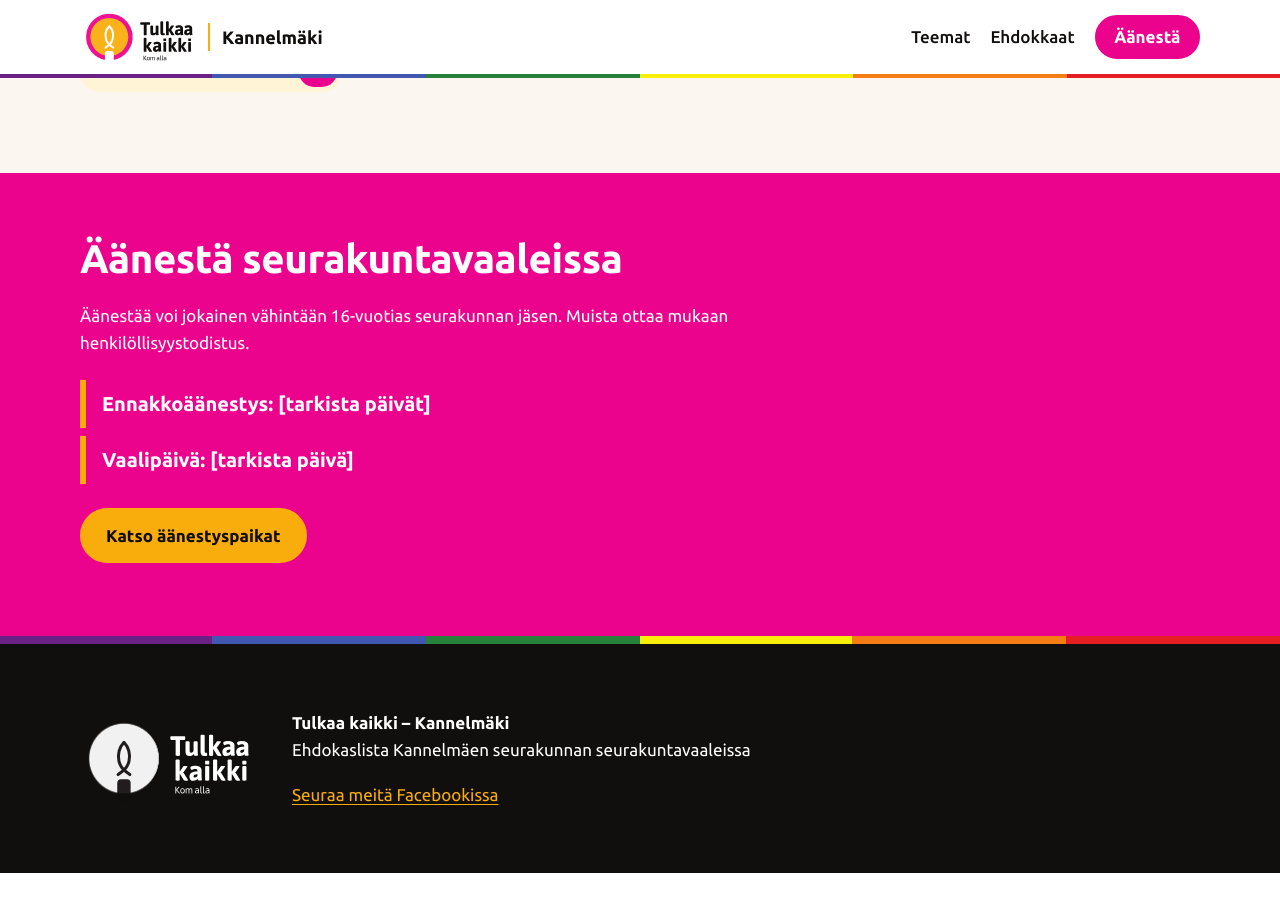
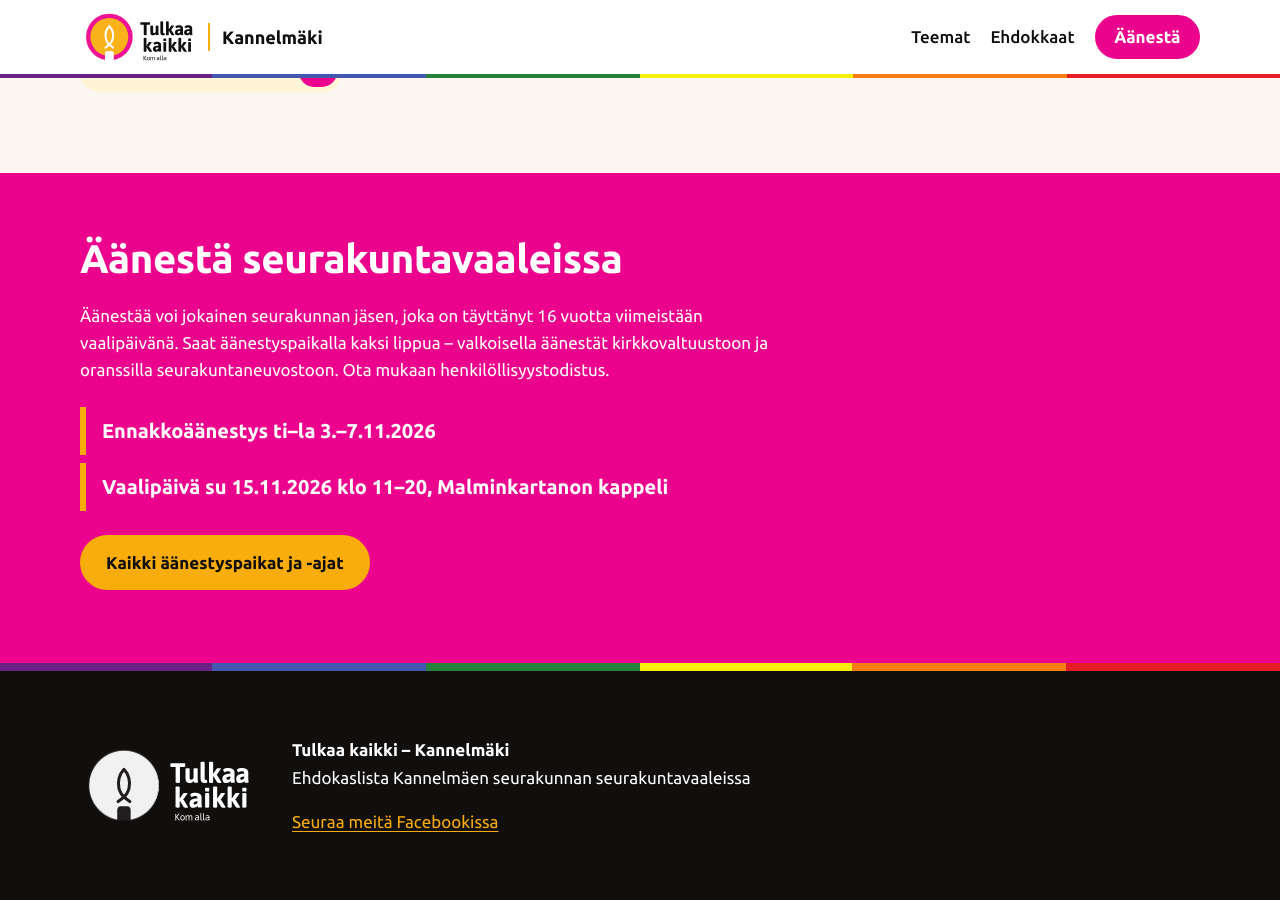
Before and after one commit to vvjarvilehto/tulkaakaikki-kannelmaki, a Jekyll site: the page built from index.html, in a window 1280 px wide and 900 px high, scrolled down 3881 px. Built offline with Jekyll 4.4.1, drawn with Linux system fonts in a browser that asks for light colours; before the commit the page ends 4754 px from its top, so only the background shows below that.

Commit message:
Äänestysajat ja -paikat seurakunnan sivulta
Co-Authored-By: Claude Opus 5.5 <noreply@anthropic.com>
Claude-Session: https://claude.ai/code/session_01DzGjj6X1zhnynWUduBrk61

```diff
--- a/_data/sivusto.yml
+++ b/_data/sivusto.yml
@@ -14,9 +14,9 @@ teemat:
     teksti: Seurakuntaa kehitetään parhaiten yhdessä. Kannustamme jokaista kertomaan näkemyksensä ja vaikuttamaan yhteisiin asioihin.
 
 vaalit_otsikko: Äänestä seurakuntavaaleissa
-vaalit_teksti: Äänestää voi jokainen vähintään 16-vuotias seurakunnan jäsen. Muista ottaa mukaan henkilöllisyystodistus.
-ennakkoaanestys: "Ennakkoäänestys: [tarkista päivät]"
-vaalipaiva: "Vaalipäivä: [tarkista päivä]"
-aanestyspaikat_linkki: https://www.helsinginseurakunnat.fi/
+vaalit_teksti: Äänestää voi jokainen seurakunnan jäsen, joka on täyttänyt 16 vuotta viimeistään vaalipäivänä. Saat äänestyspaikalla kaksi lippua – valkoisella äänestät kirkkovaltuustoon ja oranssilla seurakuntaneuvostoon. Ota mukaan henkilöllisyystodistus.
+ennakkoaanestys: "Ennakkoäänestys ti–la 3.–7.11.2026"
+vaalipaiva: "Vaalipäivä su 15.11.2026 klo 11–20, Malminkartanon kappeli"
+aanestyspaikat_linkki: https://www.helsinginseurakunnat.fi/kannelmaenseurakunta/uutiset/seurakuntavaalienaanestysajatja-paikatkannelmaenseurakunnassa
 
 facebook: https://www.facebook.com/tulkaakaikkikannelmaki
--- a/index.html
+++ b/index.html
@@ -59,7 +59,7 @@ layout: default
         <li>{{ s.ennakkoaanestys }}</li>
         <li>{{ s.vaalipaiva }}</li>
       </ul>
-      <p><a class="nappi" href="{{ s.aanestyspaikat_linkki }}">Katso äänestyspaikat</a></p>
+      <p><a class="nappi" href="{{ s.aanestyspaikat_linkki }}">Kaikki äänestyspaikat ja -ajat</a></p>
     </div>
   </div>
 </section>
```
